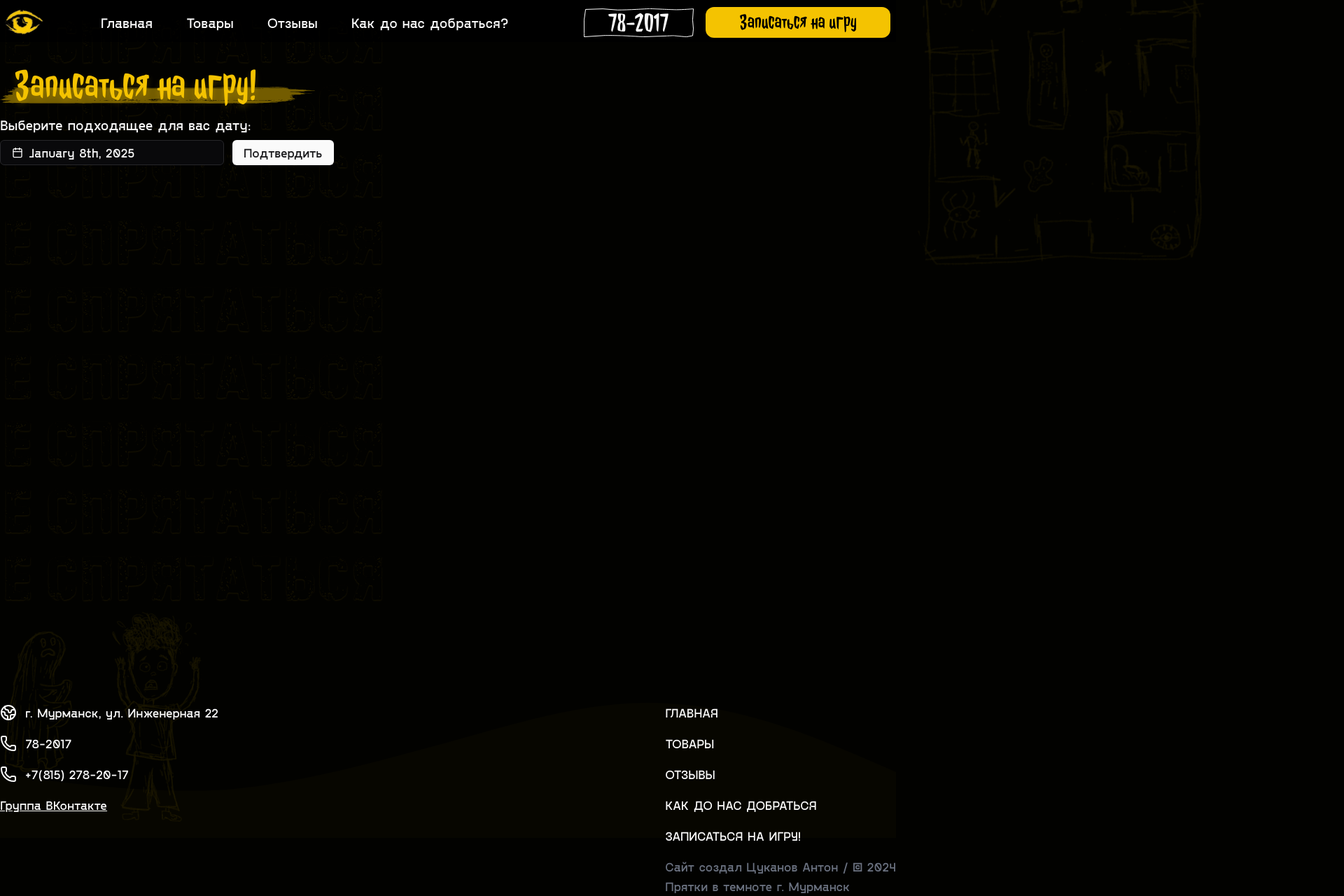
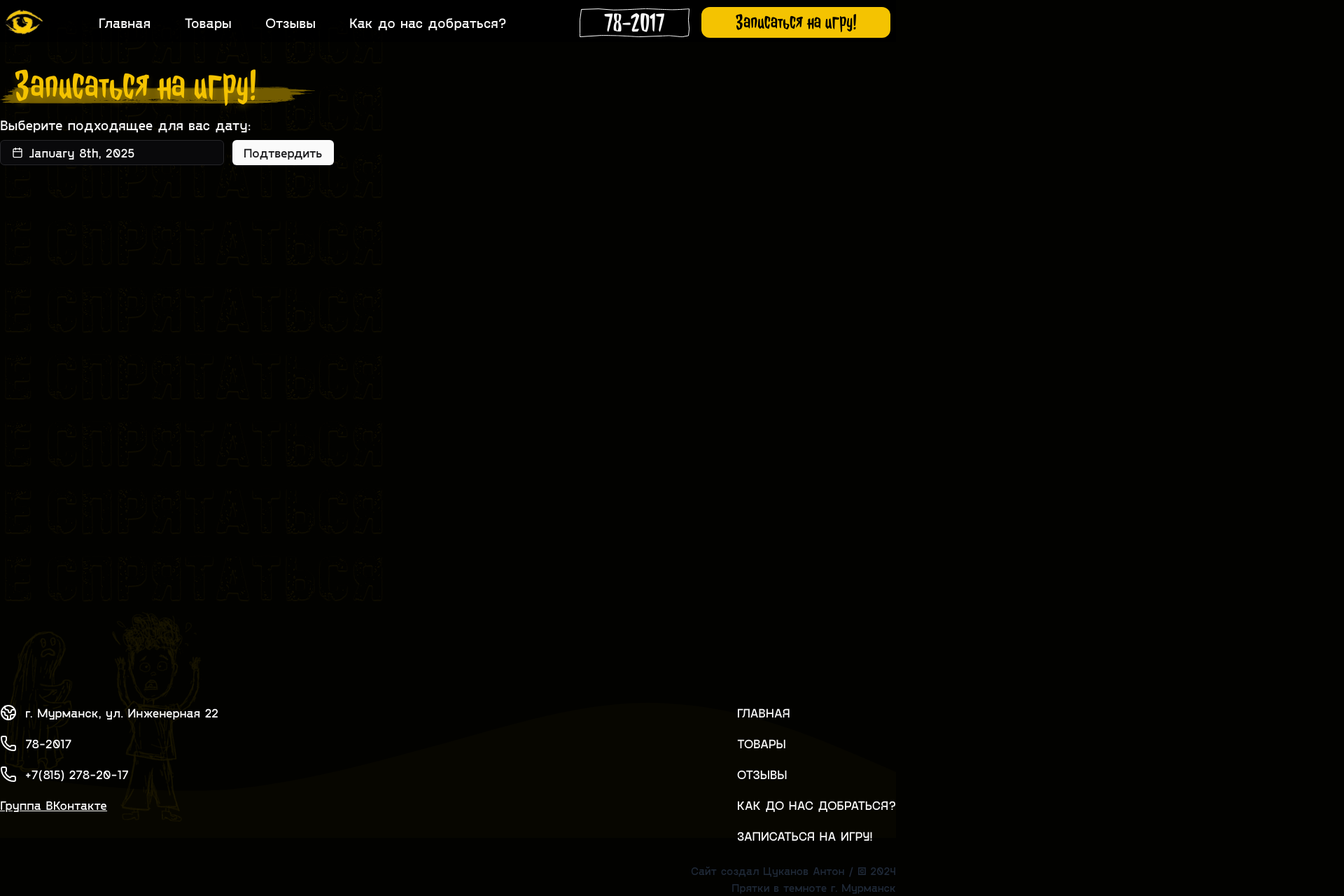
Before and after one commit to sr-popug/prytki-without-sign, a Next.js app: page /sign in a window 1280 px wide. Shown: the part 4-1284 px from the top of the page at 70% size, 1920 px wide, since content can reach past the window. Built offline with nearby package versions, Linux system fonts and the light colour scheme.

Commit message:
Адаптив + header fix

```diff
--- a/src/app/layout.tsx
+++ b/src/app/layout.tsx
@@ -47,7 +47,7 @@ export default function RootLayout({
   children: React.ReactNode
 }>) {
   return (
-    <html className='dark' lang='ru'>
+    <html className='dark overflow-x-hidden w-[100vw]' lang='ru'>
       <body
         className={`${handelson.variable} ${jolly.variable} ${goshaSanBold.variable} ${goshaSansRegular.variable} antialiased bg-backgroundPage overflow-x-hidden w-[100vw]`}
       >
--- /dev/null
+++ b/src/lib/headerConfig.ts
@@ -0,0 +1,44 @@
+const headerConfig = {
+  navigation: {
+    links: [
+      {
+        title: 'Главная',
+        href: '/',
+        hidden: false,
+      },
+      {
+        title: 'Товары',
+        href: '/products',
+        hidden: false,
+      },
+      {
+        title: 'Отзывы',
+        href: '/feedback',
+        hidden: false,
+      },
+      {
+        title: 'Как до нас добраться?',
+        href: '/map',
+        hidden: false,
+      },
+      {
+        title: 'Записаться на игру!',
+        href: '/sign',
+        hidden: true,
+      },
+    ],
+  },
+  contacts: {
+    phones: [
+      ['78-2017', '89217082017'],
+      ['+7(815) 278-20-17', '88152782017'],
+    ],
+    vk: 'https://vk.com/tamtemnomurmansk',
+  },
+  address: [
+    'г. Мурманск, ул. Инженерная 22',
+    'https://yandex.ru/maps/org/pryatki_1/88918161707/?ll=33.020545%2C68.993478&mode=search&rtext=68.996054%2C33.098986~69.007515%2C33.080354&rtt=mt&ruri=~ymapsbm1%3A%2F%2Forg%3Foid%3D88918161707&sctx=ZAAAAAgBEAAaKAoSCckdNpGZi0BAEashcY%2BlPlFAEhIJyecVTz3SkD8R4Q1pVOBkaz8iBgABAgMEBSgKOABAoqYNSAFqAnJ1nQHNzMw9oAEAqAEAvQGVMjjbwgEGq%2FK9n8sCggIO0L%2FRgNGP0YLQutC4IDGKAgCSAgCaAgxkZXNrdG9wLW1hcHM%3D&sll=33.086463%2C68.993478&sspn=0.262831%2C0.053469&text=%D0%BF%D1%80%D1%8F%D1%82%D0%BA%D0%B8%201&utm_source=share&z=12',
+  ],
+}
+
+export default headerConfig
--- a/src/shared/ui/footer/Footer.tsx
+++ b/src/shared/ui/footer/Footer.tsx
@@ -1,3 +1,4 @@
+import headerConfig from '@/lib/headerConfig'
 import { Earth, Phone } from 'lucide-react'
 import Image from 'next/image'
 import Link from 'next/link'
@@ -24,28 +25,27 @@ mb'
           className='absolute -z-10 top-[-130px]  opacity-10'
         />
       </article>
-      <article className='content flex  justify-between text-lg'>
+      <article className='content ml-3 md:ml-0 flex flex-col-reverse gap-3 md:flex-row  justify-between text-lg'>
         <div className='left'>
           <Link
-            href='/map'
+            href={headerConfig.address[1]}
             className='flex items-center gap-3 mb-4 hover:text-prytki transition-colors'
           >
-            <Earth /> г. Мурманск, ул. Инженерная 22
+            <Earth /> {headerConfig.address[0]}
           </Link>
-          <a
-            href='tel:782017'
+          {headerConfig.contacts.phones.map(phone => (
+            <Link
+              key={phone[0]}
+              href={`tel:${phone[1]}`}
               className='flex items-center gap-3 mb-4 hover:text-prytki transition-colors'
             >
-            <Phone /> 78-2017
-          </a>
+              <Phone /> {phone[0]}
+            </Link>
+          ))}
+
           <a
-            href='tel:+78152782017'
-            className='flex items-center gap-3 mb-4 hover:text-prytki transition-colors'
-          >
-            <Phone /> +7(815) 278-20-17
-          </a>
-          <a
-            href='https://vk.com/tamtemnomurmansk'
+            target='_blank'
+            href={headerConfig.contacts.vk}
             className='underline hover:text-prytki transition-colors'
           >
             {' '}
@@ -53,42 +53,21 @@ mb'
           </a>
         </div>
         <div className='right '>
+          {headerConfig.navigation.links.map(link => (
             <Link
-            href='/'
-            className='hover:text-prytki transition-colors block mb-4'
+              key={link.title}
+              href={link.href}
+              className='hover:text-prytki uppercase transition-colors block mb-4'
             >
-            ГЛАВНАЯ
+              {link.title}
             </Link>
-          <Link
-            href='/products'
-            className='hover:text-prytki transition-colors block mb-4'
-          >
-            ТОВАРЫ
-          </Link>
-          <Link
-            href='/feedback'
-            className='hover:text-prytki transition-colors block mb-4'
-          >
-            ОТЗЫВЫ
-          </Link>
-          <Link
-            href='/map'
-            className='hover:text-prytki transition-colors block mb-4'
-          >
-            КАК ДО НАС ДОБРАТЬСЯ
-          </Link>
-          <Link
-            href='/sign'
-            className='hover:text-prytki transition-colors block mb-4'
-          >
-            ЗАПИСАТЬСЯ НА ИГРУ!
-          </Link>
-          <div className='copyright text-gray-500 '>
+          ))}
+        </div>
+      </article>
+      <div className=' ml-3 mt-2 md:ml-0 copyright text-end text-gray-800 '>
         Сайт создал Цуканов Антон / © 2024 <br />
         Прятки в темноте г. Мурманск
       </div>
-        </div>
-      </article>
     </footer>
   )
 }
--- a/src/shared/ui/header/Header.tsx
+++ b/src/shared/ui/header/Header.tsx
@@ -1,3 +1,4 @@
+import headerConfig from '@/lib/headerConfig'
 import Image from 'next/image'
 import Link from 'next/link'
 import styles from './header.module.css'
@@ -18,36 +19,34 @@ export default function Header() {
         <HeaderMenu />
         <nav className='ml-2 hidden xl:block xl:ml-0'>
           <ul className='list-none flex  gap-12 '>
-            {[
-              ['Главная', '/'],
-              ['Товары', '/products'],
-              ['Отзывы', '/feedback'],
-              ['Как до нас добраться?', '/map'],
-            ].map(([title, href]) => (
-              <li key={title}>
-                <Link
-                  className='transition-colors text-nowrap  hover:text-prytki text-xl font-thin '
-                  href={href}
-                >
-                  {title}
-                </Link>
-              </li>
-            ))}
+            {headerConfig.navigation.links.map(
+              link =>
+                !link.hidden && (
+                  <li key={link.title}>
+                    <Link
+                      className='transition-colors text-nowrap  hover:text-prytki block text-xl font-thin text-center'
+                      href={link.href}
+                    >
+                      {link.title}
+                    </Link>
+                  </li>
+                )
+            )}
           </ul>
         </nav>
         <article className='hidden right ml-24 xl:flex  items-center gap-4'>
           <a
-            href='tel:782017'
+            href={`tel:${headerConfig.contacts.phones[0][1]}`}
             className={`${styles.phone} font-serif text-nowrap text-4xl text-center hover:text-prytki transition-colors`}
           >
-            78-2017
+            {headerConfig.contacts.phones[0][0]}
           </a>
 
           <Link
-            href='/sign'
+            href={headerConfig.navigation.links[4].href}
             className='font-serif text-3xl text-center bg-prytki py-1 px-12 rounded-xl text-black hover:bg-yellow-600 text-nowrap  transition-colors block lg:mr-2'
           >
-            Записаться на игру
+            {headerConfig.navigation.links[4].title}
           </Link>
         </article>
       </div>
--- a/src/shared/ui/header/HeaderMenu.tsx
+++ b/src/shared/ui/header/HeaderMenu.tsx
@@ -1,4 +1,5 @@
 'use client'
+import headerConfig from '@/lib/headerConfig'
 import Link from 'next/link'
 import { useState } from 'react'
 import styles from './header.module.css'
@@ -22,36 +23,36 @@ export default function HeaderMenu() {
         <article className='opened-menu absolute top-16 left-0 right-0 z-50 bg-opacity-70 bg-black  xl:hidden p-2 flex flex-col items-center'>
           <nav className='ml-2 block xl:ml-0'>
             <ul className='list-none flex flex-col  gap-2 '>
-              {[
-                ['Главная', '/'],
-                ['Товары', '/products'],
-                ['Отзывы', '/feedback'],
-                ['Как до нас добраться?', '/map'],
-              ].map(([title, href]) => (
-                <li key={title}>
-                  <Link
-                    className='transition-colors text-nowrap  hover:text-prytki block text-xl font-thin text-center'
-                    href={href}
-                  >
-                    {title}
-                  </Link>
-                </li>
-              ))}
+              {headerConfig.navigation.links.map(
+                link =>
+                  !link.hidden && (
+                    <li key={link.title}>
+                      <Link
+                        onClick={toggleMenu}
+                        className='transition-colors text-nowrap  hover:text-prytki block text-xl font-thin text-center'
+                        href={link.href}
+                      >
+                        {link.title}
+                      </Link>
+                    </li>
+                  )
+              )}
             </ul>
           </nav>
           <article className='right flex flex-wrap justify-center  items-center gap-x-2'>
             <a
-              href='tel:782017'
+              href={`tel:${headerConfig.contacts.phones[0][1]}`}
               className={`${styles.phone} font-serif text-nowrap text-4xl text-center hover:text-prytki transition-colors`}
             >
-              78-2017
+              {headerConfig.contacts.phones[0][0]}
             </a>
 
             <Link
-              href='/sign'
+              onClick={toggleMenu}
+              href={headerConfig.navigation.links[4].href}
               className='font-serif text-3xl text-center bg-prytki py-1 px-12 rounded-xl text-black hover:bg-yellow-600 text-nowrap  transition-colors block lg:mr-2'
             >
-              Записаться на игру
+              {headerConfig.navigation.links[4].title}
             </Link>
           </article>
         </article>
--- a/src/widgets/sign/ChooseTime.tsx
+++ b/src/widgets/sign/ChooseTime.tsx
@@ -116,7 +116,7 @@ export default function ChooseTime({
           игры)
         </span>
       </h2>
-      <div className='flex gap-12 items-center mb-2'>
+      <div className='flex flex-col lg:flex-row gap-y-2 gap-x-12  lg:items-center mb-2'>
         <div className='flex gap-2'>
           <div className='bg-prytki border-white border-[1px] border-solid rounded-lg box-border p-2 text-white w-8 h-8'></div>
           <p className='text-lg'>- На это время занято </p>
```
Also changed, not shown: src/widgets/sign/ChooseRate.tsx (+10 -8 lines). Lines whose indentation alone changed are shown as unchanged.
